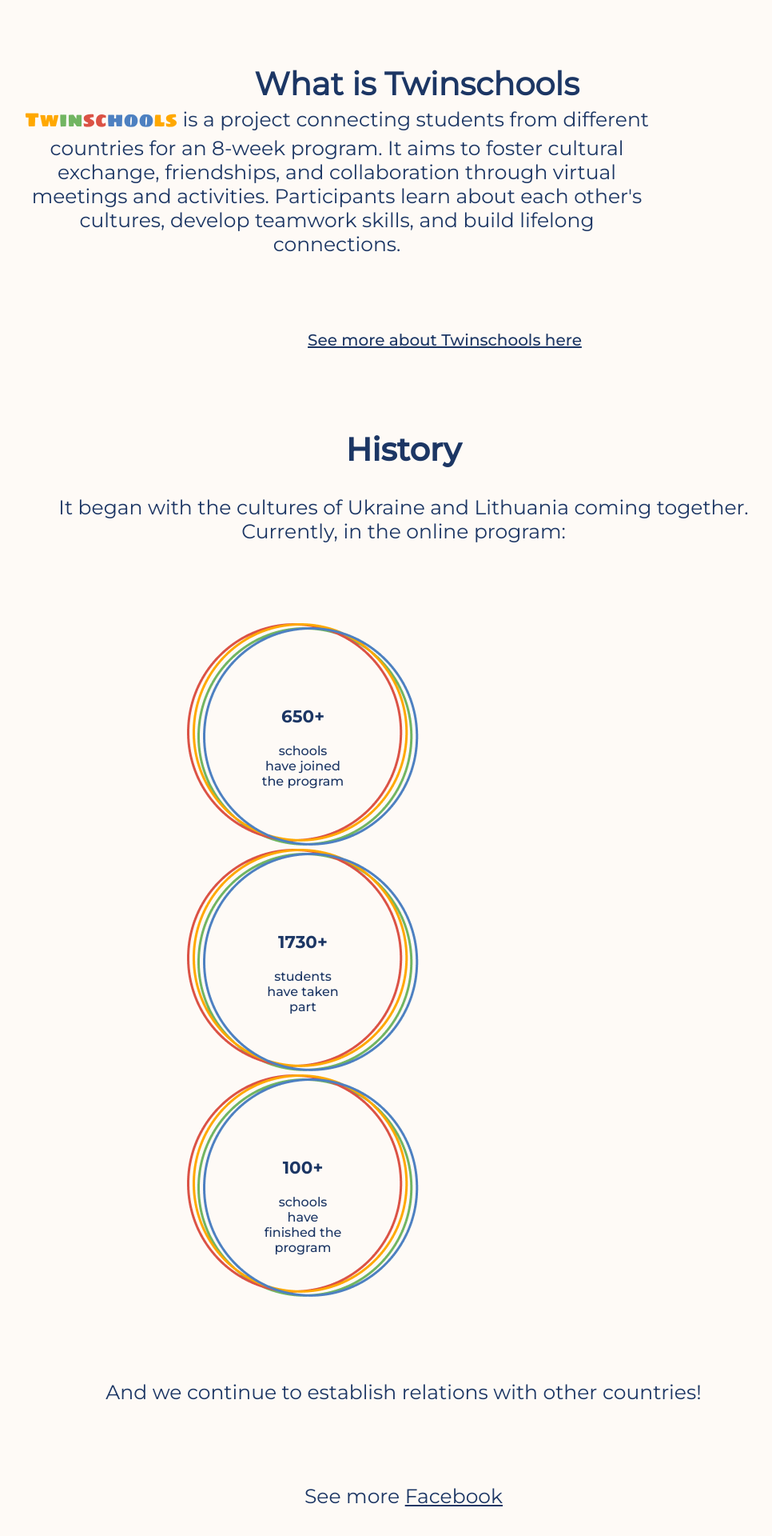
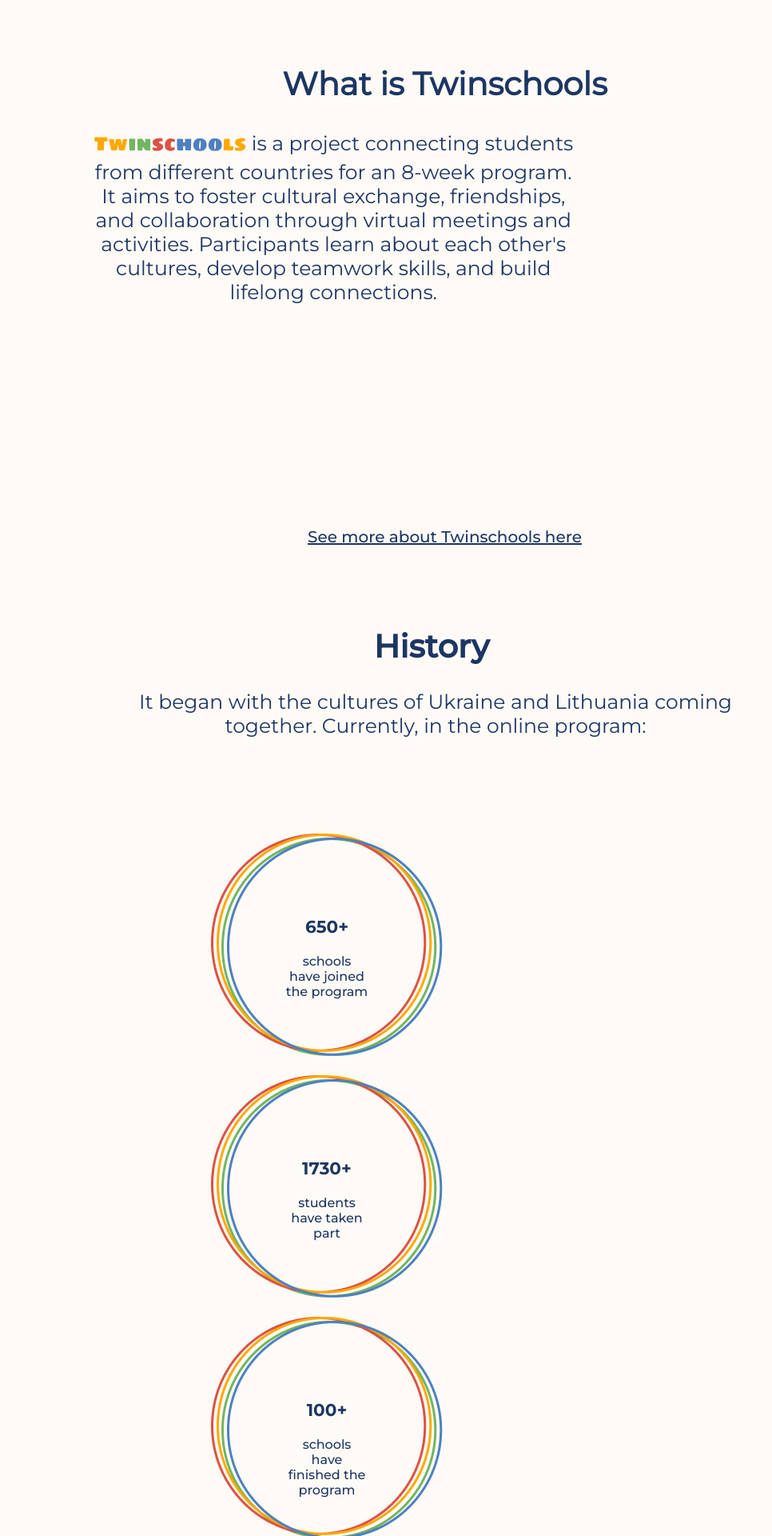
Before and after one commit to Vasilchenk23/twinschool, a React (Create React App) app: page / in a window 1280 px wide. Shown: the part 620-2540 px from the top of the page at 80% size, without its empty margins (276-1242 px from the left). Built offline with nearby package versions, Linux system fonts and the light colour scheme.

Commit message:
version 3.0 mobile

```diff
--- a/src/index.css
+++ b/src/index.css
@@ -264,7 +264,7 @@
   }
   .see-more-page {
     text-align: center;
-    margin-top: 100px;
+    margin-top: 20px;
     margin-left: 270px;
     font-size: 20px;
     text-decoration: underline;
@@ -272,12 +272,18 @@
   }
   .h2-about {
     text-align: center;
-    margin: 0px 0px 0px 200px;
+    margin: 0px 0px 0px 270px;
   }
-  .page-about {
-    margin-left: 270px;
+   .block-about .page-about {
+    width: 600px;
+    height: 400px;
+    margin-top: 30px;
+    margin-left: 220px;
+    text-align: center;
+    margin-bottom: 100px;
   }
 }
+
 
 .h2-about{
   text-align: center;
@@ -296,7 +302,7 @@
 }
 
 .block-about{
-  width: 80%;
+  width: 90%;
   margin: 100px auto;
 }
 
@@ -391,7 +397,7 @@
   height: 30px;
   font-size: 25px;
   font-family: Montserrat-Regular;
-  margin: 40px auto 0px;
+  margin: 40px 0px 0px 50px;
 }
 
 .page-facebook{
@@ -400,7 +406,8 @@
   height: 30px;
   font-size: 25px;
   font-family: Montserrat-Regular;
-  margin: 6px auto 40px;
+  margin: 6px 0px 0px 60px;
+  width: 600px;
 }
 
 .link-facebook{
@@ -425,17 +432,27 @@
   .blocks {
     display: block;
     width: 300px;
-    margin-left: 190px;
+    margin-left: 220px;
+  }
+  .image-container {
+    margin-top: 20px;
   }
   .team-history {
     display: none
   }
   .block-history {
     margin-left: 200px;
+
   }
   .page-facebook {
     margin-top: 100px;
     font-size: 25px;
+  }
+  .h2-history {
+    margin: 0px 0px 0px 70px;
+  }
+  .page {
+    margin: 30px 0px 0px 80px;
   }
 }
 
@@ -533,6 +550,7 @@
   .program {
     display: block;
     width: 420px;
+    margin-left: 160px;
   }
   .item-block {
     margin-bottom: 20px;
@@ -540,8 +558,8 @@
   .block-program {
     margin-left: 200px;
   }
-  .program {
-    margin-left: 150px;
+  .page-program {
+    margin: 30px 0px 0px 40px;
   }
 }
 
```
